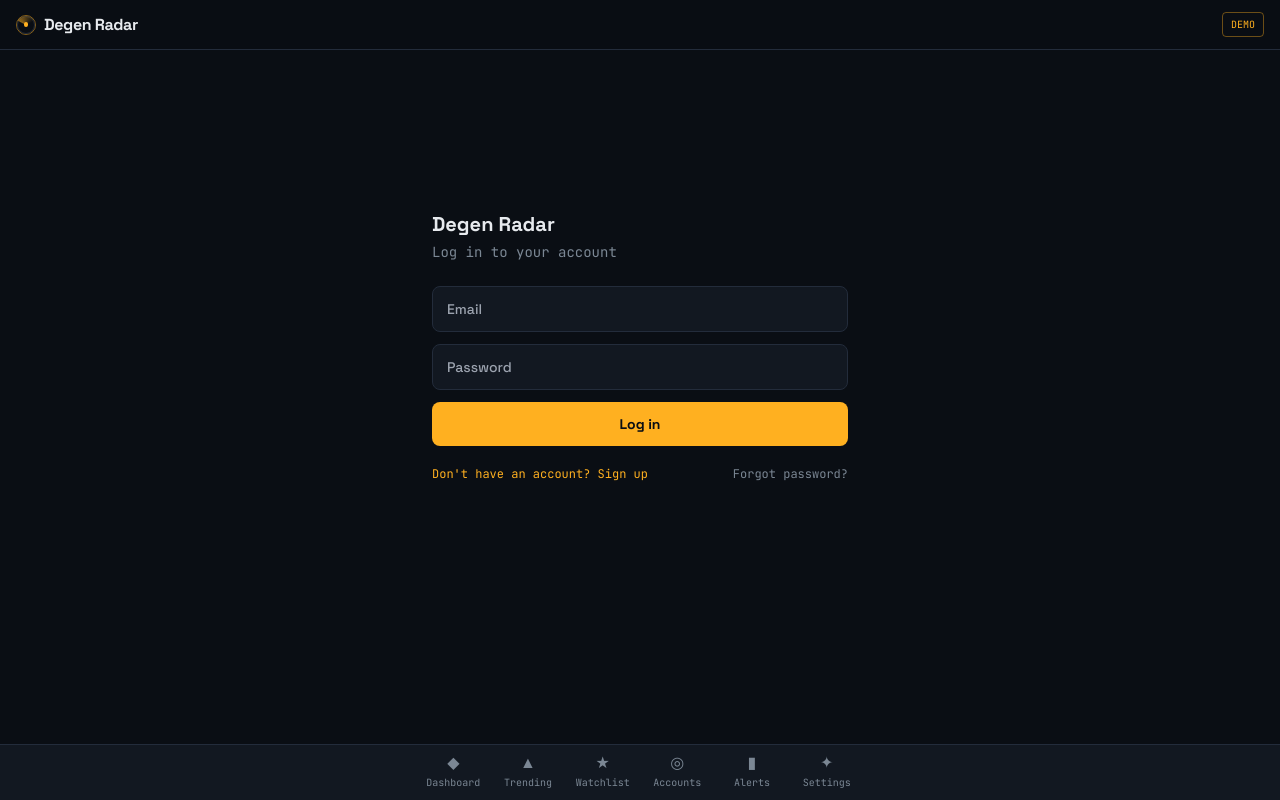
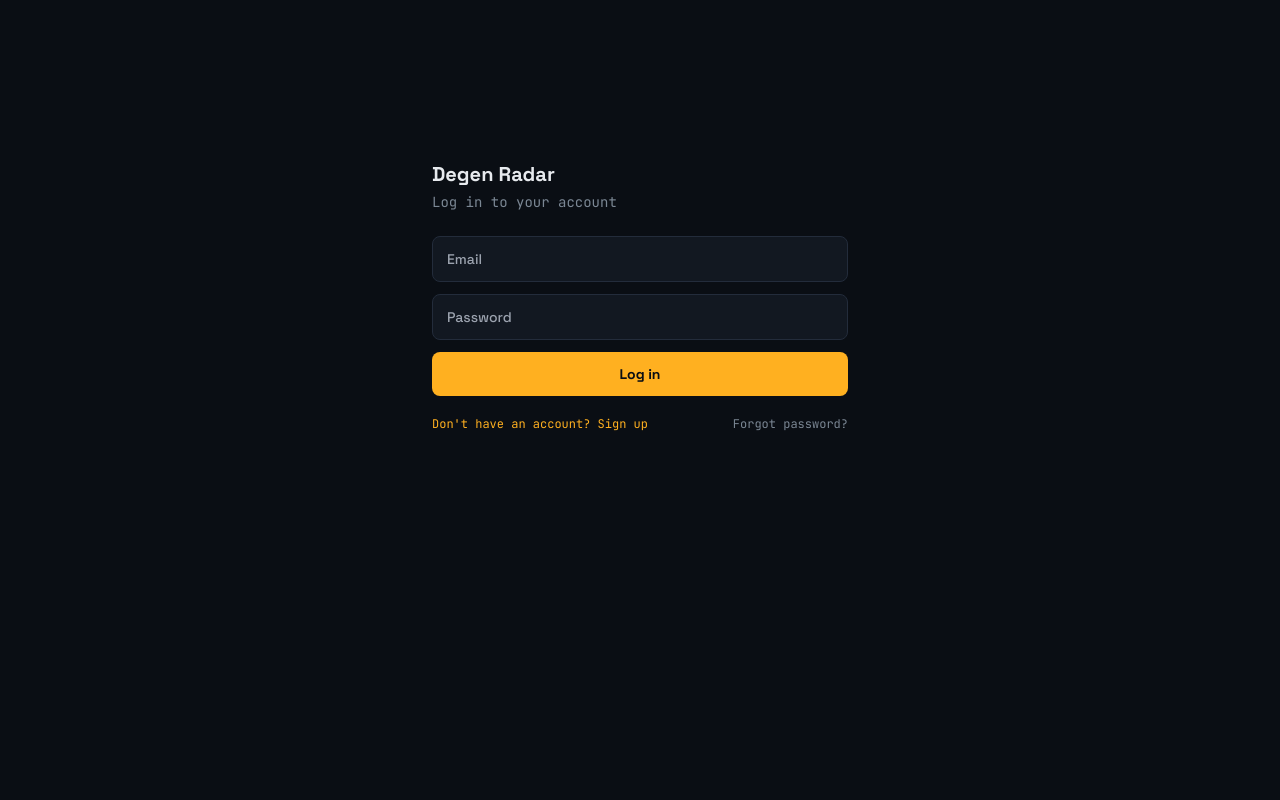
Before and after one commit to bigmayor16/Degen-radar, a Next.js app: page /login in a window 1280 px wide. Built offline with nearby package versions, Linux system fonts and the light colour scheme; no server answers.

Commit message:
Refactor layout to use AppShell component
Replaced BottomNav and header with AppShell component for layout.

```diff
--- a/app/layout.tsx
+++ b/app/layout.tsx
@@ -1,8 +1,7 @@
 import type { Metadata } from 'next';
 import { Space_Grotesk, JetBrains_Mono } from 'next/font/google';
 import './globals.css';
-import BottomNav from '@/components/BottomNav';
-import RadarMark from '@/components/RadarMark';
+import AppShell from '@/components/AppShell';
 
 const display = Space_Grotesk({
   subsets: ['latin'],
@@ -25,17 +24,7 @@ export default function RootLayout({ children }: { children: React.ReactNode })
   return (
     <html lang="en" className={`${display.variable} ${mono.variable}`}>
       <body className="font-display min-h-screen">
-        <header className="sticky top-0 z-30 bg-ink/95 backdrop-blur border-b border-line px-4 py-3 flex items-center justify-between">
-          <div className="flex items-center gap-2">
-            <RadarMark size={20} />
-            <span className="font-bold tracking-tight">Degen Radar</span>
-          </div>
-          <span className="text-[10px] font-mono px-2 py-1 rounded border border-signal/40 text-signal">
-            DEMO
-          </span>
-        </header>
-        <main className="pb-24 px-4 pt-4 max-w-md mx-auto">{children}</main>
-        <BottomNav />
+        <AppShell>{children}</AppShell>
       </body>
     </html>
   );
```
